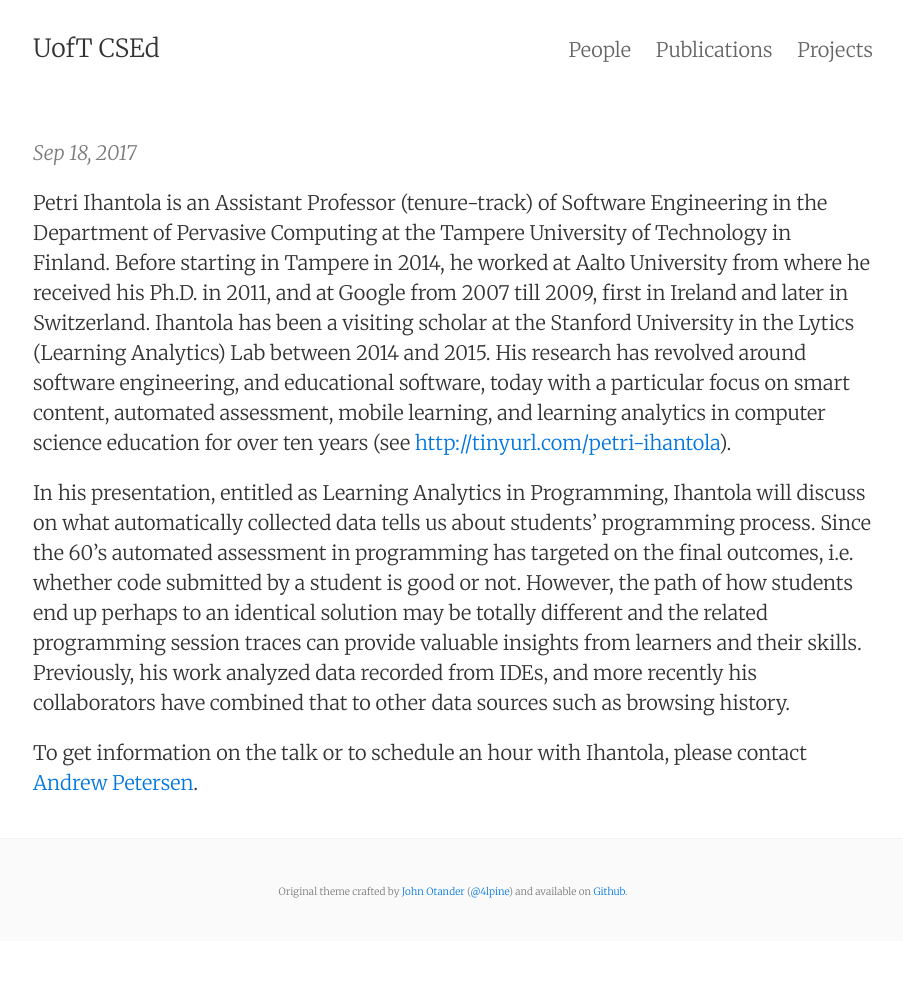
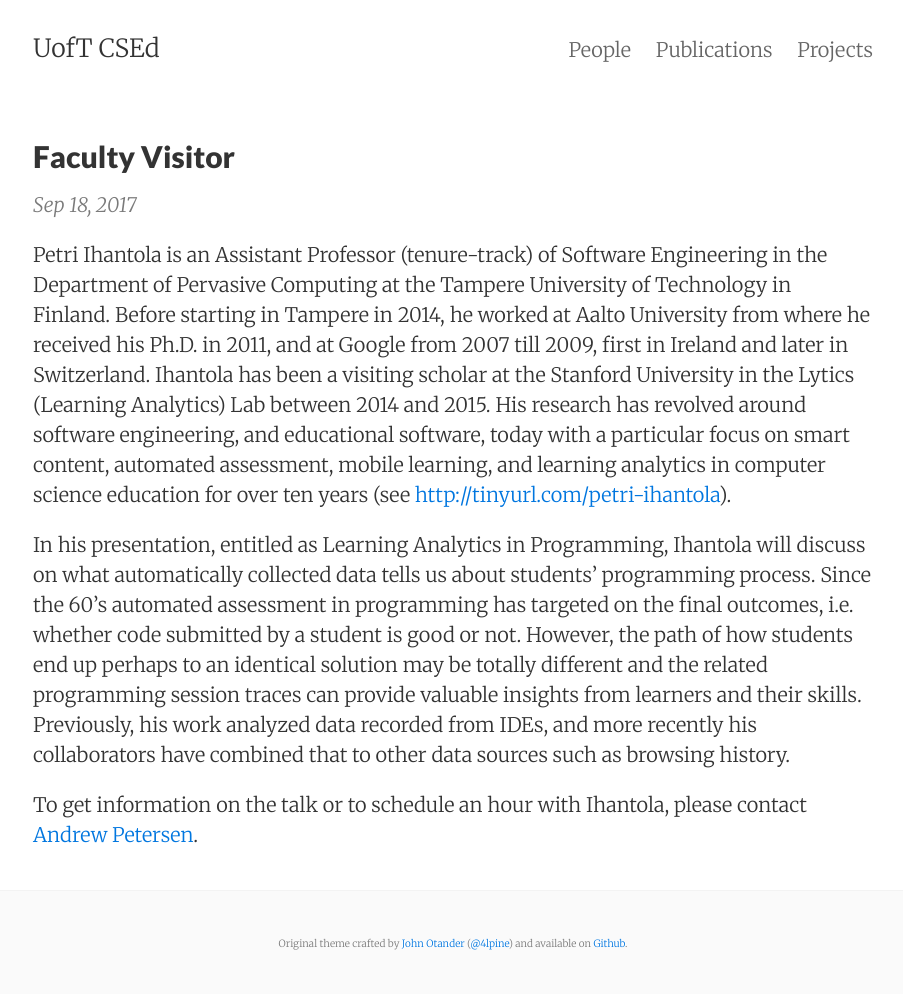
Before and after one commit to uoftcsed/uoftcsed.github.io, a Jekyll site: the page built from _posts/2017-09-18-ihantola.md, in a window 1280 px wide. Shown: the whole page, without its empty margins (187-1090 px from the left). Built offline with Jekyll 4.4.1, drawn with Linux system fonts in a browser that asks for light colours; our own code applies the rules of GitHub Pages for plain Markdown files; before the commit the page ends 941 px from its top, so only the background shows below that.

Commit message:
Don't use colons in post titles ...

```diff
--- a/_posts/2017-09-18-ihantola.md
+++ b/_posts/2017-09-18-ihantola.md
@@ -1,6 +1,6 @@
 ---
 layout:     post
-title:      Visitor: Dr. Petri Ihantola
+title:      Faculty Visitor
 date:       2017-09-18 17:22:00
 summary:    Petri Ihantola of the Tampere University of Technology will be visiting U of T September 27-October 3.
 categories: events
```
